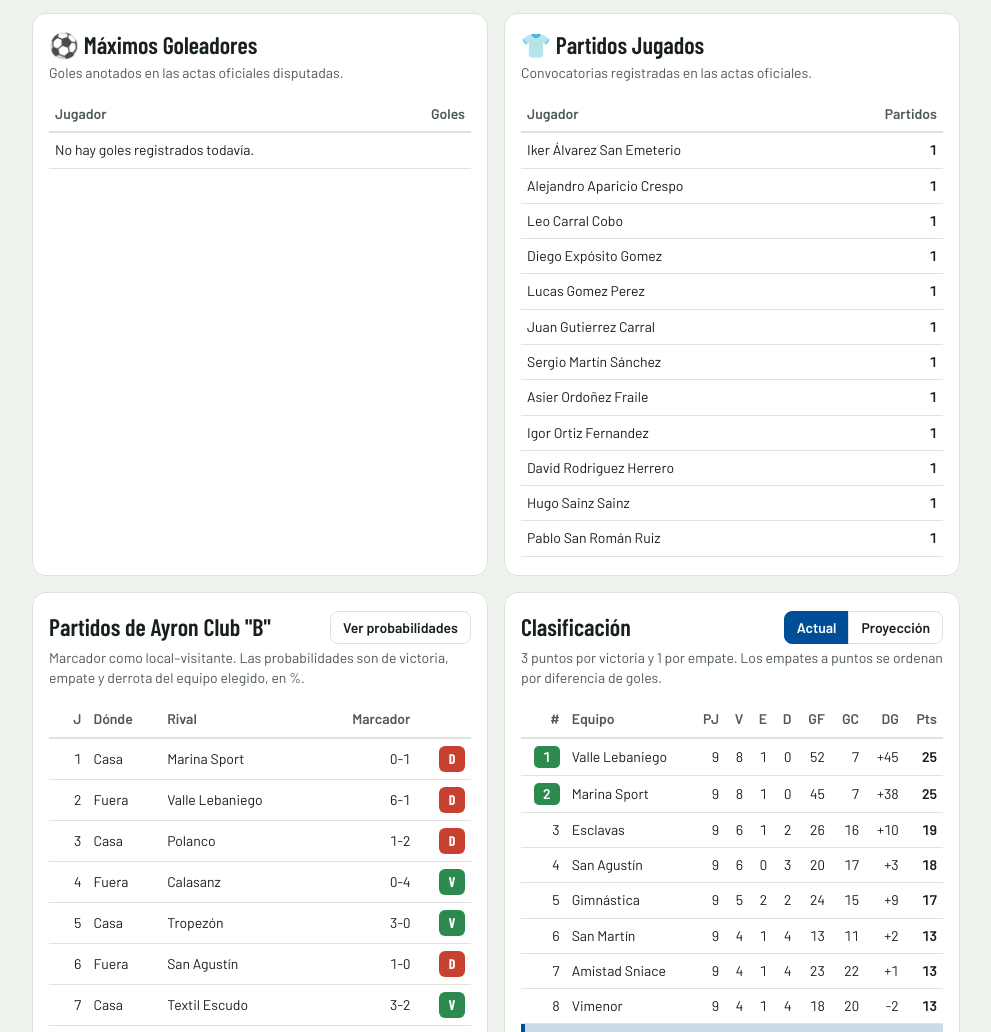
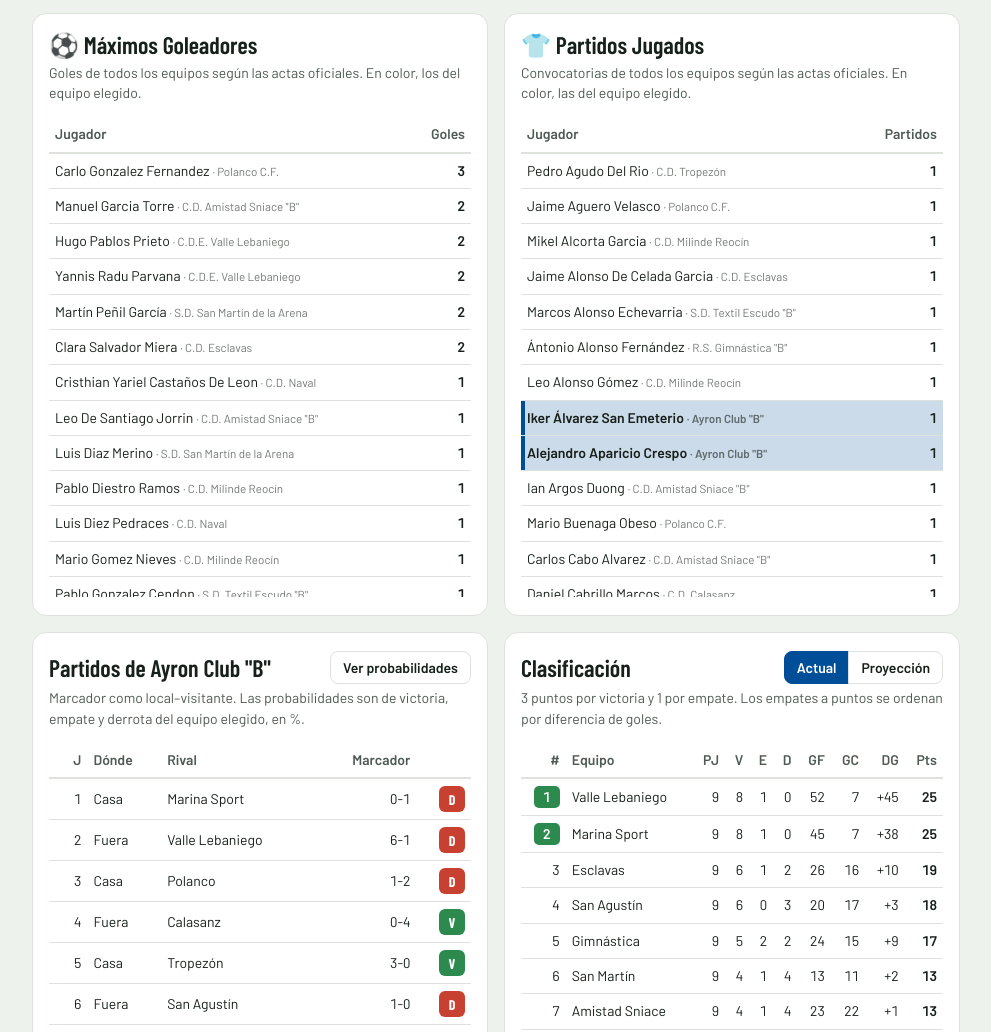
Before and after one commit to Katxirulo/ayronalevinb, a plain HTML site: page index.html in a window 1280 px wide. Shown: the part 882-1914 px from the top of the page, without its empty margins (144-1135 px from the left). Drawn offline with nearby package versions, Linux system fonts and the light colour scheme.

Commit message:
Update player statistics section and functions

```diff
--- a/index.html
+++ b/index.html
@@ -148,7 +148,7 @@ footer{font-size:13px;color:var(--tinta-2);margin-top:20px;text-align:center}
   <div class="rejilla">
     <section class="bloque">
       <h2>⚽ Máximos Goleadores</h2>
-      <p class="nota">Goles anotados en las actas oficiales disputadas.</p>
+      <p class="nota">Goles de todos los equipos según las actas oficiales. En color, los del equipo elegido.</p>
       <div class="desliza">
         <table>
           <thead><tr><th class="izq">Jugador</th><th>Goles</th></tr></thead>
@@ -161,7 +161,7 @@ footer{font-size:13px;color:var(--tinta-2);margin-top:20px;text-align:center}
 
     <section class="bloque">
       <h2>👕 Partidos Jugados</h2>
-      <p class="nota">Convocatorias registradas en las actas oficiales.</p>
+      <p class="nota">Convocatorias de todos los equipos según las actas oficiales. En color, las del equipo elegido.</p>
       <div class="desliza">
         <table>
           <thead><tr><th class="izq">Jugador</th><th>Partidos</th></tr></thead>
@@ -715,30 +715,39 @@ jornada,local,visitante,goles_local,goles_visitante
     return no ? tit(no) + ' ' + tit(ap) : tit(ap);
   }
 
-  function filasRanking(cuenta, vacio) {
-    const orden = Object.entries(cuenta).sort((a, b) => b[1] - a[1] || a[0].localeCompare(b[0], 'es'));
+  function filasRanking(cuenta, vacio, equipoActivo) {
+    // cuenta: { "EQUIPO|NOMBRE": { equipo, nombre, n } }
+    const orden = Object.values(cuenta).sort((a, b) => b.n - a.n || a.nombre.localeCompare(b.nombre, 'es'));
     if (!orden.length) return `<tr><td class="izq" colspan="2">${vacio}</td></tr>`;
-    return orden.map(([j, n]) => `<tr><td class="izq">${esc(nombreBonito(j))}</td><td><b>${n}</b></td></tr>`).join('');
+    return orden.map((j) => `<tr class="${j.equipo === equipoActivo ? 'yo' : ''}"><td class="izq">${esc(nombreBonito(j.nombre))} <small style="opacity:.6">· ${esc(NOMBRES[j.equipo] || j.equipo)}</small></td><td><b>${j.n}</b></td></tr>`).join('');
   }
 
-  async function cargarEstadisticas(equipo) {
+  function sumar(cuenta, equipo, nombre) {
+    const k = equipo + '|' + nombre;
+    (cuenta[k] = cuenta[k] || { equipo, nombre, n: 0 }).n += 1;
+  }
+
+  // Cuenta TODAS las actas (todos los equipos); se resaltan los jugadores del equipo elegido
+  async function cargarEstadisticas(equipoActivo) {
     const tGoles = document.getElementById('lista-goleadores');
     const tPart = document.getElementById('lista-participacion');
     try {
       const actas = await leerActas();
       const goles = {}, partidos = {};
       Object.values(actas).forEach((acta) => {
-        const plantilla = acta.equipos && acta.equipos[equipo];
-        if (!plantilla) return; // acta de otro partido o con formato antiguo
-        [...(plantilla.titulares || []), ...(plantilla.suplentes || [])].forEach((j) => {
-          partidos[j.nombre] = (partidos[j.nombre] || 0) + 1;
+        Object.entries(acta.equipos || {}).forEach(([equipo, pl]) => {
+          [...(pl.titulares || []), ...(pl.suplentes || [])].forEach((j) => sumar(partidos, equipo, j.nombre));
         });
         (acta.goles || []).forEach((g) => {
-          if (g.equipo === equipo && g.tipo !== 'propia' && g.jugador) goles[g.jugador] = (goles[g.jugador] || 0) + 1;
+          if (g.tipo === 'propia' || !g.jugador) return; // el gol en propia no suma al jugador
+          // equipo del jugador: el que tiene en la alineación (por si 'equipo' viniera vacío)
+          const eq = Object.entries(acta.equipos || {}).find(([, pl]) =>
+            [...(pl.titulares || []), ...(pl.suplentes || [])].some((j) => j.nombre === g.jugador));
+          sumar(goles, eq ? eq[0] : (g.equipo || ''), g.jugador);
         });
       });
-      tGoles.innerHTML = filasRanking(goles, 'No hay goles registrados todavía.');
-      tPart.innerHTML = filasRanking(partidos, 'No hay alineaciones registradas todavía.');
+      tGoles.innerHTML = filasRanking(goles, 'No hay goles registrados todavía.', equipoActivo);
+      tPart.innerHTML = filasRanking(partidos, 'No hay alineaciones registradas todavía.', equipoActivo);
     } catch (e) {
       console.error('Error al cargar actas.json:', e);
       tGoles.innerHTML = tPart.innerHTML = '<tr><td class="izq" colspan="2">No se pudieron cargar las actas.</td></tr>';
```
